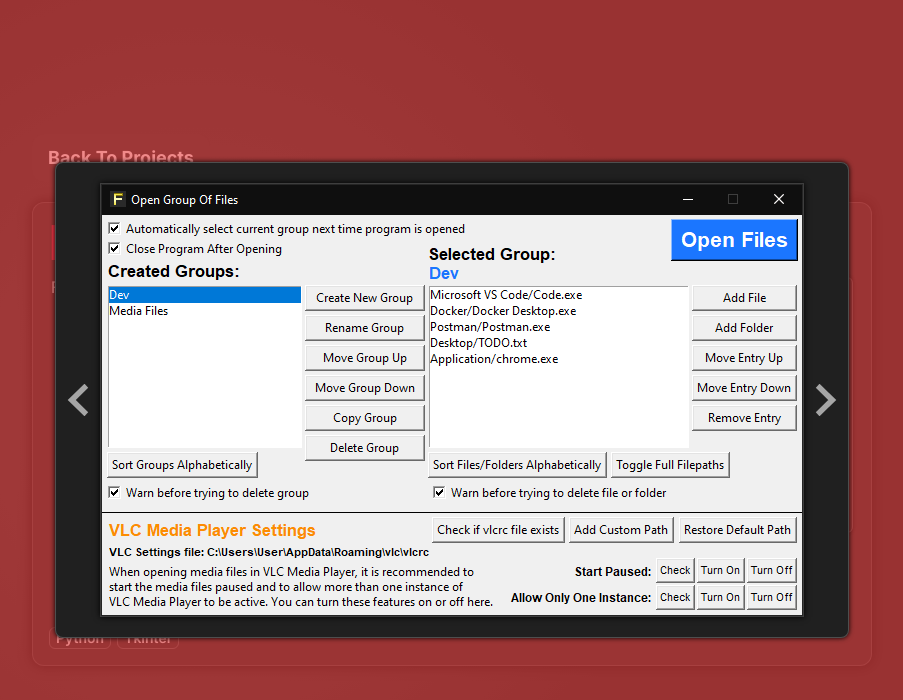
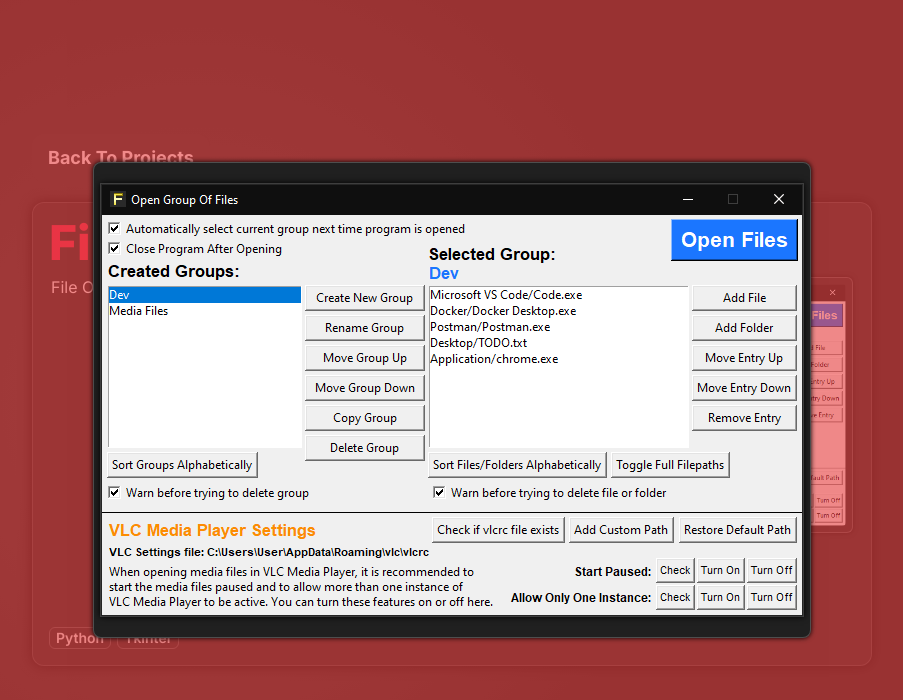
Before and after one commit to vik-ma/portfolio, a Next.js app: page /projects/file-opener in a window 1280 px wide. Both pictures are taken after a click on the picture 837 px from the left and 405 px from the top of the page. Shown: the top 700 px of the page, without its empty margins (188-1091 px from the left). Built offline with nearby package versions, Linux system fonts and the light colour scheme.

Commit message:
Removed arrow buttons for projects with only one image

```diff
--- a/app/components/ImageSlider.tsx
+++ b/app/components/ImageSlider.tsx
@@ -25,6 +25,8 @@
   const maxSlideIndex: number = previewImgSrcList.length - 1;
 
   const fullImageRef = useRef<HTMLDivElement>(null);
+
+  const onlyOneImage: boolean = maxSlideIndex === 0 ? true : false;
 
   useEffect(() => {
     setWindowWidth(window.innerWidth);
@@ -116,12 +118,14 @@
               ref={fullImageRef}
             >
               <div className="flex flex-row justify-center items-stretch">
+                {!onlyOneImage && (
                   <button
                     className="image-arrow-button pr-1.5"
                     onClick={() => moveImageLeft("full-size")}
                   >
                     <LeftArrow />
                   </button>
+                )}
                 <div className="max-w-[850px] full-sized-image-container">
                   <Image
                     className={isFullSizeAnimOngoing ? "animate-fade" : ""}
@@ -133,12 +137,14 @@
                     style={{ width: "100%", height: "auto" }}
                   />
                 </div>
+                {!onlyOneImage && (
                   <button
                     className="image-arrow-button pl-1.5"
                     onClick={() => moveImageRight("full-size")}
                   >
                     <RightArrow />
                   </button>
+                )}
               </div>
             </div>
           </div>
@@ -177,20 +183,24 @@
             onClick={() => showFullSizeImage()}
           />
           <div className="absolute flex left-0 -translate-y-1/2 top-1/2 h-full">
+            {!onlyOneImage && (
               <button
                 className="image-arrow-button"
                 onClick={() => moveImageLeft("preview")}
               >
                 <LeftArrow />
               </button>
+            )}
           </div>
           <div className="absolute flex right-0 -translate-y-1/2 top-1/2 h-full">
+            {!onlyOneImage && (
               <button
                 className="image-arrow-button"
                 onClick={() => moveImageRight("preview")}
               >
                 <RightArrow />
               </button>
+            )}
           </div>
         </div>
         <div className="flex justify-center mt-2">
```
Lines whose indentation alone changed are shown as unchanged.
